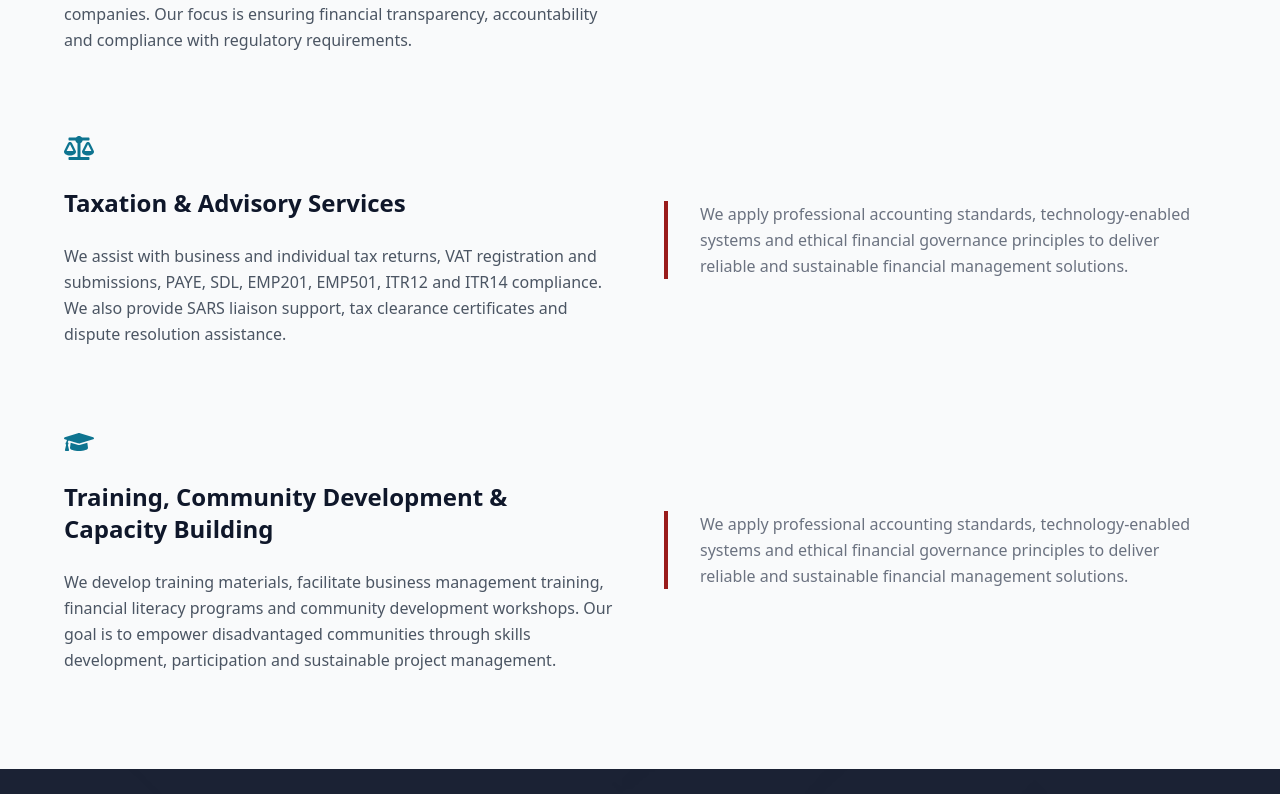
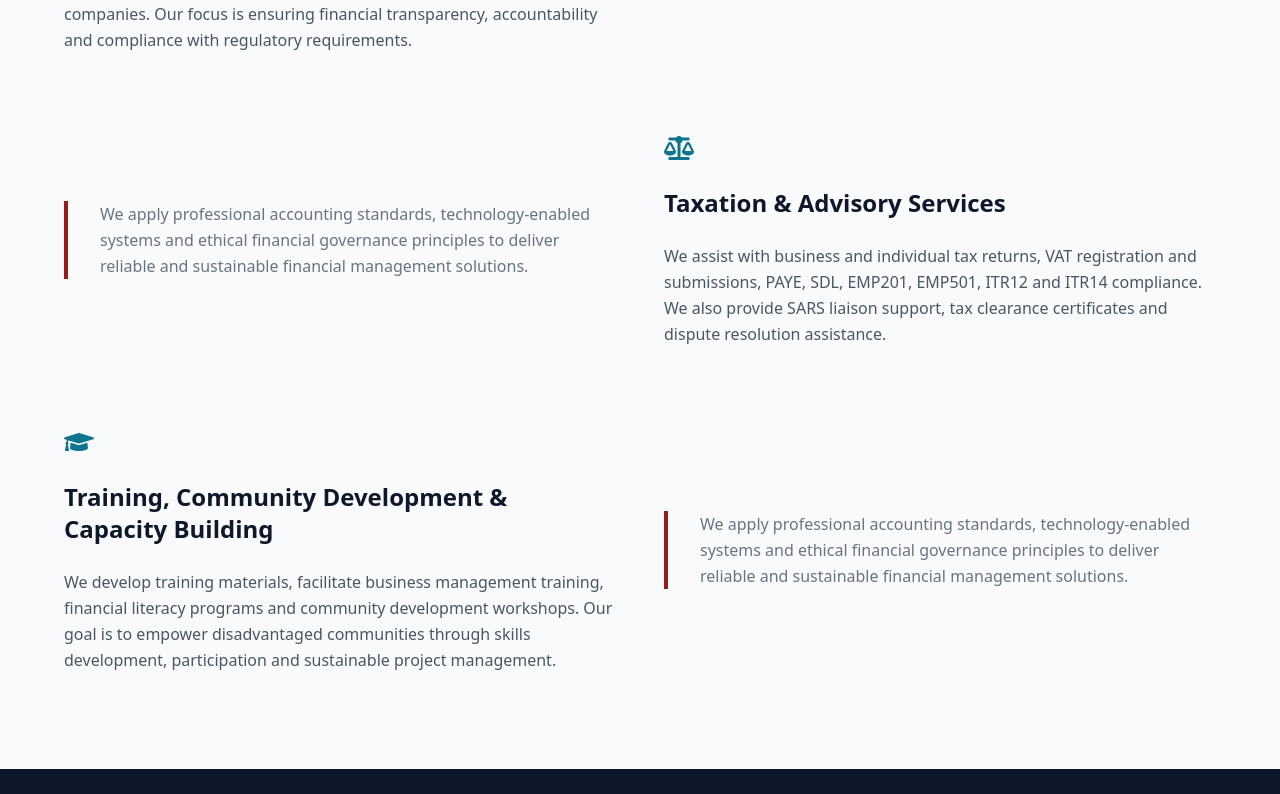
Before and after one commit to Neil-Ntshovelo/rithlavile-accounting-solutions, a React (Vite) app: page /services-items in a window 1280 px wide. Shown: the part 866-1660 px from the top of the page. Built offline with nearby package versions, Linux system fonts and the light colour scheme.

Commit message:
Add files via upload

```diff
--- a/src/components/Services.jsx
+++ b/src/components/Services.jsx
@@ -8,7 +8,6 @@ import {
   FaBalanceScale,
   FaGraduationCap,
 } from "react-icons/fa";
-import backGround from "../assets/a.avif";
 
 const Services = () => {
   const navigate = useNavigate();
@@ -73,12 +72,9 @@ const Services = () => {
         initial="hidden"
         whileInView="show"
         viewport={{ once: true, amount: 0.2 }}
-        className="relative py-28 px-6 bg-cover bg-center"
-        style={{ backgroundImage: `url(${backGround})` }}
+        className="py-28 px-6 bg-slate-900"
       >
-        <div className="absolute inset-0 bg-slate-900/95"></div>
-
-        <div className="relative z-10 max-w-4xl mx-auto text-center text-white">
+        <div className="max-w-4xl mx-auto text-center text-white">
           <h2 className="text-3xl md:text-4xl font-bold mb-6">
             Community Focused Financial Solutions
           </h2>
@@ -131,7 +127,7 @@ const ServiceBlock = ({ icon, title, description, reverse }) => (
     whileInView="show"
     viewport={{ once: true }}
     className={`grid md:grid-cols-2 gap-12 items-center ${
-      reverse ? "md:flex-row-reverse" : ""
+      reverse ? "md:[&>*:first-child]:order-2" : ""
     }`}
   >
     <div>
```
